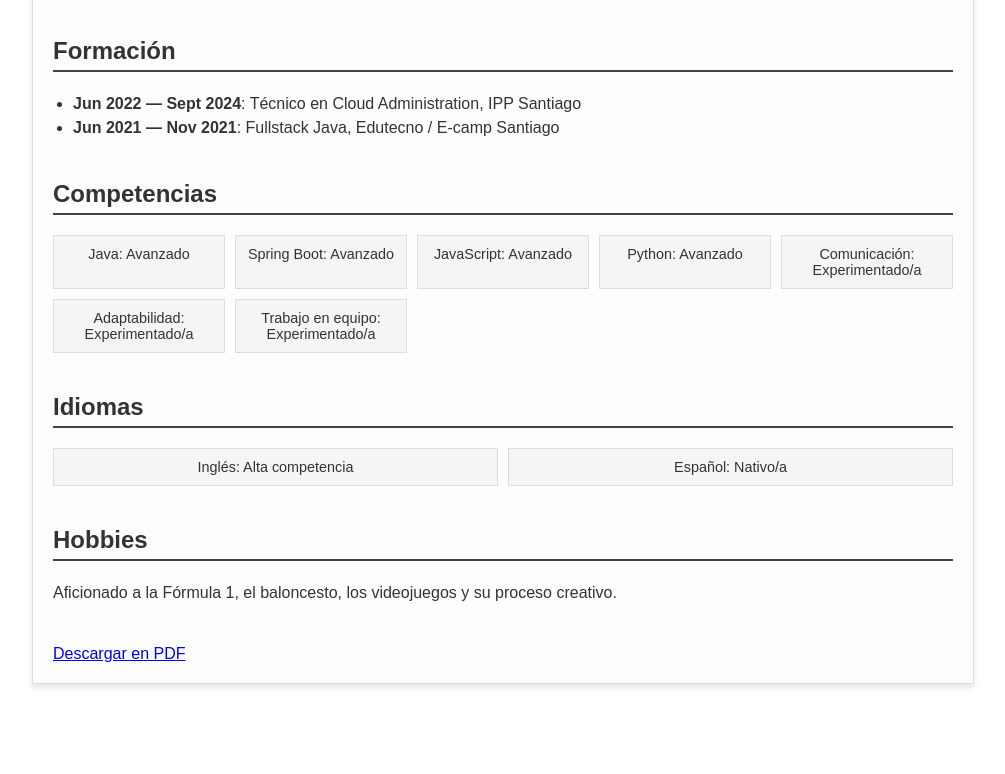
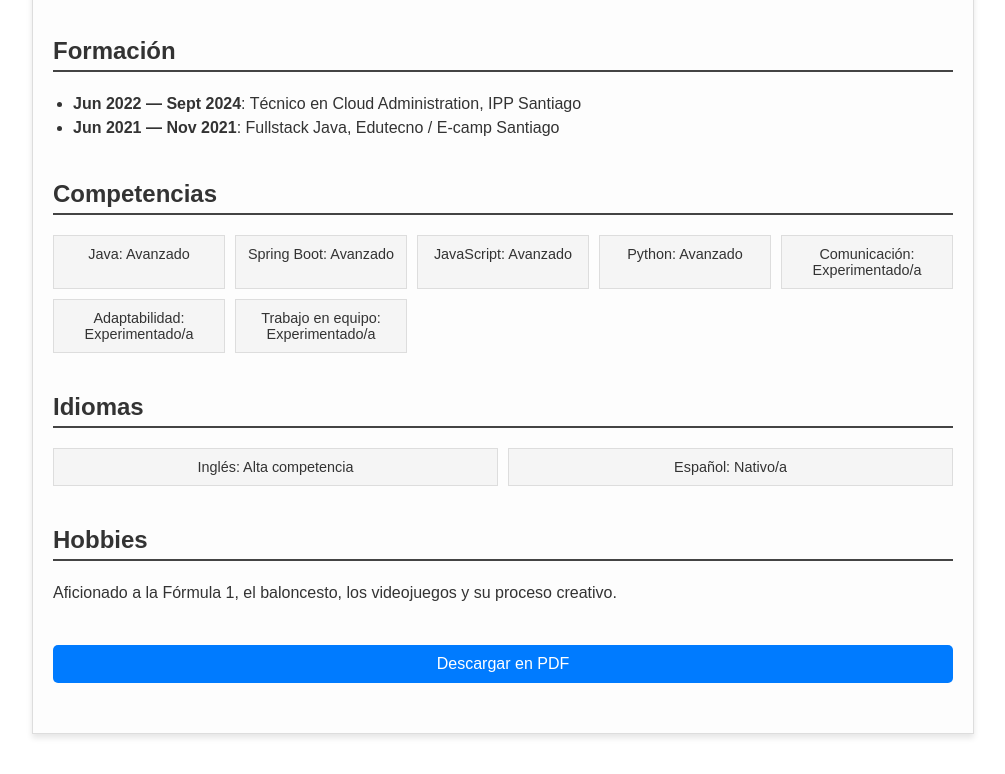
Before and after one commit to ignazer/CV_IMG, a plain HTML site: page index.html in a window 1280 px wide. Shown: the part 678-1452 px from the top of the page, without its empty margins (137-1142 px from the left). Before the commit the page ends 1402 px from the top, so only its background shows below. Drawn offline with Linux system fonts and the light colour scheme.

Commit message:
BtnPDF Style index.html
Estilo al boton PDF

```diff
--- a/index.html
+++ b/index.html
@@ -73,6 +73,22 @@
             color: #999;
             margin-top: 40px;
         }
+
+        .download-btn {
+            display: block;
+            margin: 30px auto;
+            padding: 10px 20px;
+            font-size: 1em;
+            color: #fff;
+            background-color: #007bff;
+            border: none;
+            border-radius: 5px;
+            text-align: center;
+            text-decoration: none;
+            cursor: pointer;
+        }
+        .download-btn:hover {
+            background-color: #0056b3;
     </style>
 </head>
 <body>
```
